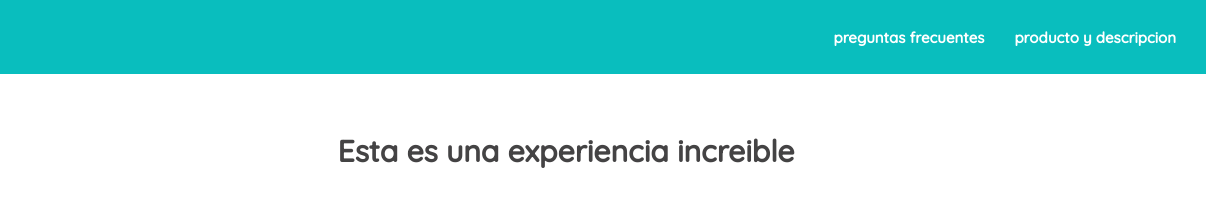
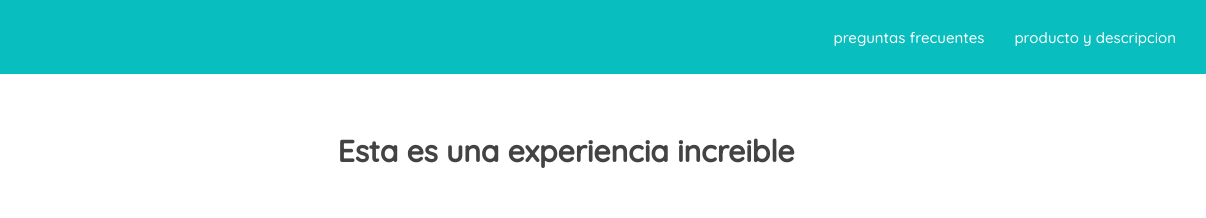
Before and after one commit to santiCG/Digital-product-Test, a plain HTML site: page index.html in a window 1280 px wide. Shown: the top 218 px of the page, 74-1280 px from the left. Drawn offline with Linux system fonts and the light colour scheme; a script that the page names is missing.

Commit message:
no se si vaya a funcionar

```diff
--- a/index.html
+++ b/index.html
@@ -17,8 +17,8 @@
         </div>
         <div class="nav_options">
            <ul class="lista">
-               <li><strong><a href="">preguntas frecuentes</a></strong></li>
-               <li><strong><a href="https://santicg.github.io/Digital-product-Test/producto.html">producto y descripcion</a></strong></li>
+               <li><a href="">preguntas frecuentes</a></li>
+               <li><a href="https://santicg.github.io/Digital-product-Test/producto.html">producto y descripcion</a></li>
            </ul>
         </div>
     </nav>
```
